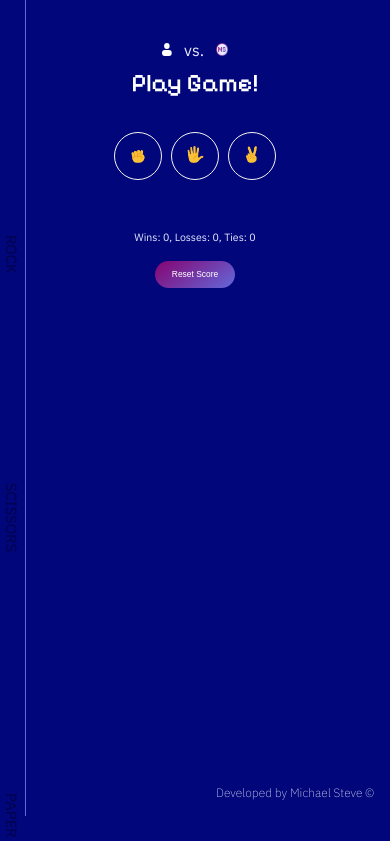
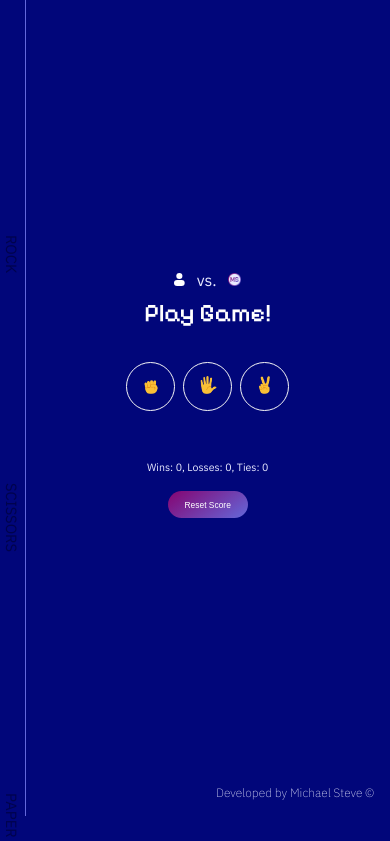
Before and after one commit to TheMSFlow/rock-paper-scissors, a plain HTML site: page index.html in a window 390 px wide. Shown: the part 28-869 px from the top of the page. Before the commit the page ends 844 px from the top, so only its background shows below. Drawn offline with Linux system fonts and the light colour scheme.

Commit message:
Update 04-mobile.css

```diff
--- a/styles/04-mobile.css
+++ b/styles/04-mobile.css
@@ -71,13 +71,13 @@
   }
 
   main {
-    height: auto;
+    height: 100vh;
     display: flex;
     flex-direction: column;
     align-items: center;
     justify-content: center;
     row-gap: 4vmax;
-    padding: 8vmax 5vmax 5vmax;
+    padding: 0vmax 0vmax 3vmax 3vmax;
     position: relative;
     z-index: 1;
   }
```
